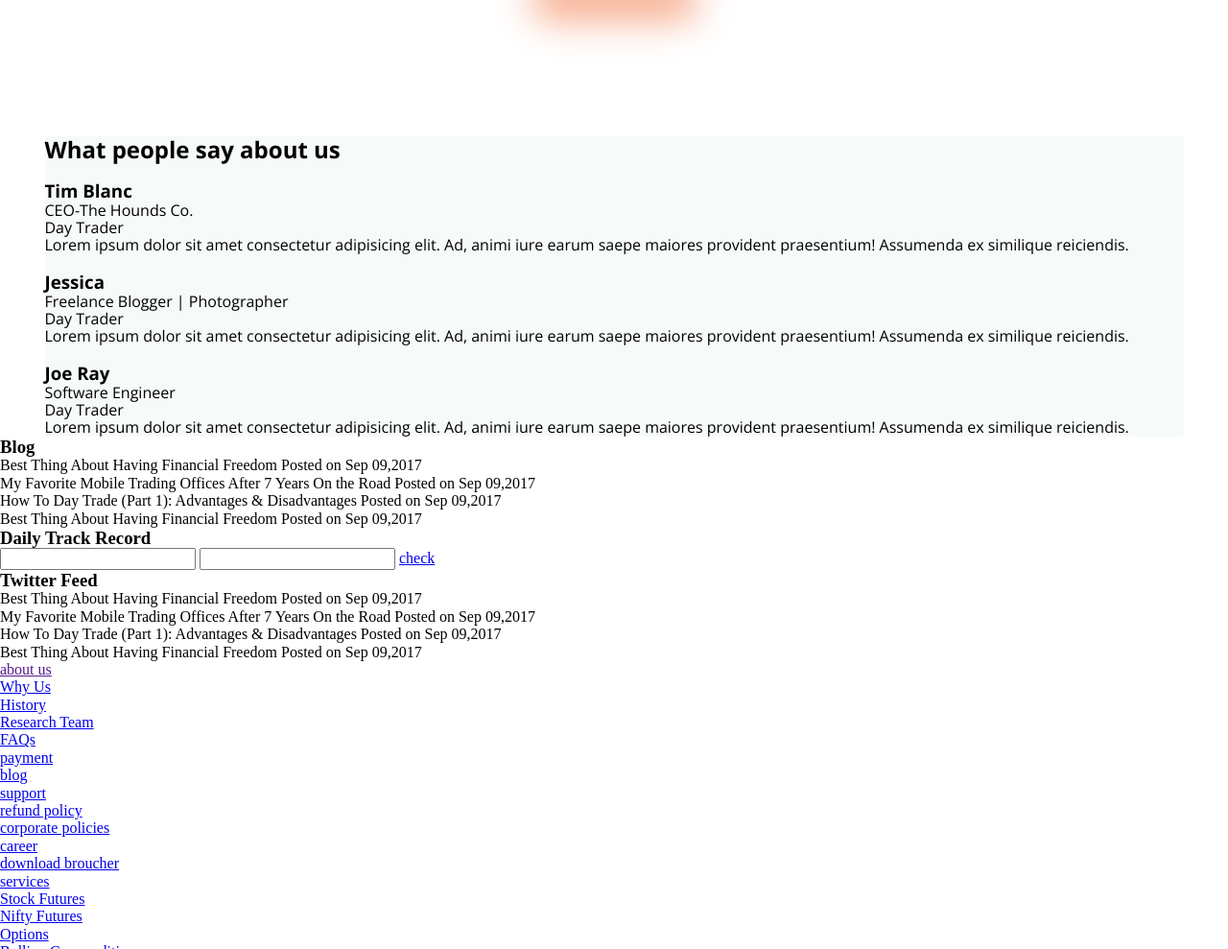
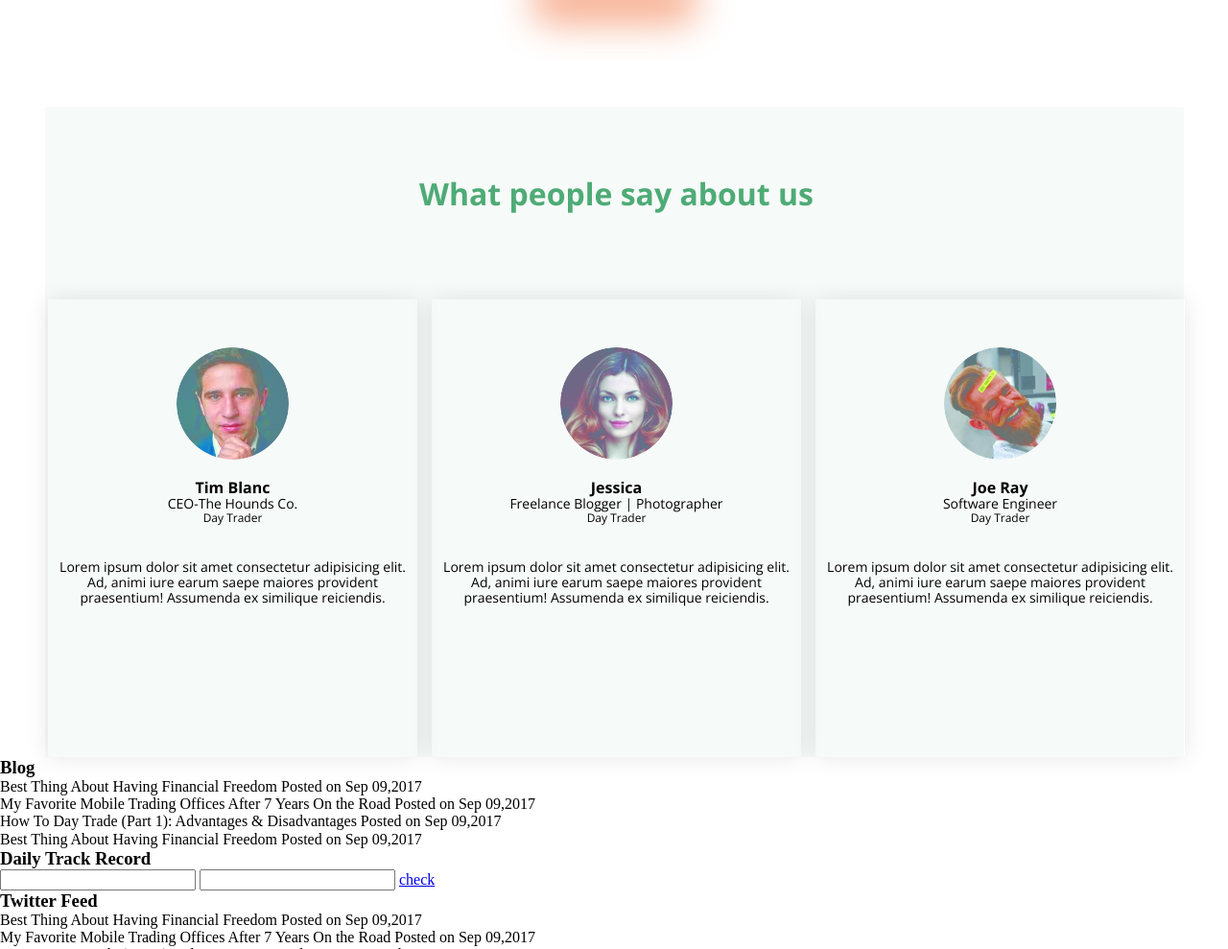
Before and after one commit to bogdanlotuk/site5, a plain HTML site: page index.html in a window 1280 px wide. Shown: the part 2375-3364 px from the top of the page at 96% size. Drawn offline with nearby package versions, Linux system fonts and the light colour scheme; files that its build step writes are made by us from their sources.

Commit message:
css (about us)

```diff
--- a/index.html
+++ b/index.html
@@ -160,11 +160,14 @@
     <section class="about-us">
         <div class="container">
             <div class="about-us__inner">
+                <div class="about-us__top">
                     <h2 class="about-us__h2">
                         What people say about us
                     </h2>
+                </div>
+                <div class="about-us__bottom">
                     <div class="client">
-                    <img src="" alt="">
+                        <img class="client__img" src="/images/about-us/client1.png" alt="client1">
                         <h3 class="client__name">Tim Blanc</h3>
                         <p class="client__work1">CEO-The Hounds Co.</p>
                         <p class="client__work2">Day Trader</p>
@@ -174,7 +177,7 @@
                         </p>
                     </div>
                     <div class="client">
-                    <img src="" alt="">
+                        <img class="client__img" src="/images/about-us/client2.png" alt="client2">
                         <h3 class="client__name">Jessica</h3>
                         <p class="client__work1">Freelance Blogger | Photographer</p>
                         <p class="client__work2">Day Trader</p>
@@ -184,7 +187,7 @@
                         </p>
                     </div>
                     <div class="client">
-                    <img src="" alt="">
+                        <img class="client__img" src="/images/about-us/client3.png" alt="client3">
                         <h3 class="client__name">Joe Ray</h3>
                         <p class="client__work1">Software Engineer</p>
                         <p class="client__work2">Day Trader</p>
@@ -194,7 +197,9 @@
                         </p>
                     </div>
                 </div>
+            </div>
         </section>
+
         <section class="daily-watch">
             <div class="daily-watch__wrap">
                 <h2 class="daily-watch__h2"></h2>
--- a/scss/about-us.scss
+++ b/scss/about-us.scss
@@ -0,0 +1,65 @@
+$bg-color: #F6FAF8;
+$green: #4EAB76;
+
+.about-us {
+    .container {
+        max-width: 1187px;
+        height: 677px;
+        background-color: $bg-color;
+    }
+    &__inner {
+        max-width: 1180px;
+        height: 100%;
+        margin: 0 auto;
+        display: grid;
+        grid-template-rows: 200px 1fr;
+    }
+    &__top {
+        display: flex;
+        justify-content: center;
+        align-items: center;
+    }
+    &__h2 {
+        font-size: 32px;
+        line-height: 26px;
+        font-weight: 700;
+        color: $green;
+        margin-bottom: 20px;
+    }
+    &__bottom {
+        display: grid;
+        grid-template-columns: 385px 385px 385px;
+        column-gap: 15px;
+        .client {
+            display: flex;
+            flex-flow: column;
+            align-items:center;
+            justify-content: flex-start;
+            box-shadow: 0px 0px 25px 0px rgba(0,0,0,0.1);
+            border-bottom-right-radius: 3px;
+            border-bottom-left-radius: 3px;
+            &__img{
+                width: 117px;
+                height: 117px;
+                object-fit: cover;
+                border-radius: 50%;
+                margin-top: 50px;
+                margin-bottom: 20px;
+            }
+            &__name {
+                font-size: 16px;
+            }
+            &__work1 {
+                font-size: 14px;
+            }
+            &__work2 {
+                font-size: 12px;
+                margin-bottom: 36px;
+            }
+            &__text {
+                font-size: 14px;
+                text-align: center;
+            }
+        }
+    }
+}
--- a/scss/our-services.scss
+++ b/scss/our-services.scss
@@ -3,7 +3,7 @@ $green: #4EAB76;
 .our-services {
     .container {
         max-width: 1187px;
-        height: 677px;
+        height: 647px;
         background-color: #fff;
     }
     &__inner {
@@ -70,6 +70,6 @@ $green: #4EAB76;
         font-weight: 700;
         line-height: 1.2;
         color: #fff;
-        margin-top: 42px;
+        margin-top: 60px;
     }
 }
```
Also changed, not shown: css/about-us.css, css/our-services.css, images/about-us/client1.png (renamed from images/about-us/person1.png), images/about-us/client2.png (renamed from images/about-us/person2.png), images/about-us/client3.png (renamed from images/about-us/person3.png), 1 other file. Lines whose indentation alone changed are shown as unchanged.
